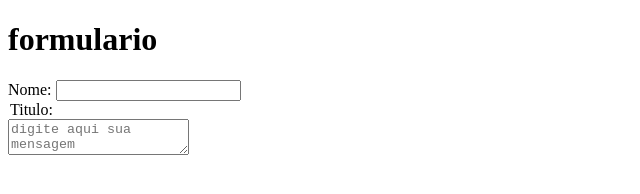
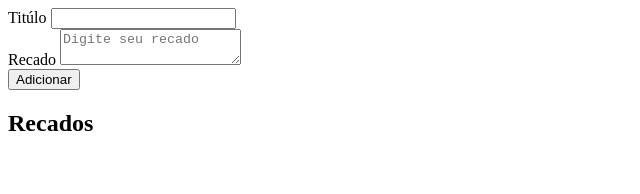
Before and after one commit to AlisonCardoso/card_com_javascript, a plain HTML site: page index.html in a window 1280 px wide. Shown: the whole page, without its empty margins (0-640 px from the left). Drawn offline with Linux system fonts and the light colour scheme.

Commit message:
index
upload index

```diff
--- a/index.html
+++ b/index.html
@@ -1,23 +1,37 @@
 <!DOCTYPE html>
-<html lang="pt-br">
+<html lang="en">
 <head>
     <meta charset="UTF-8">
+    <meta http-equiv="X-UA-Compatible" content="IE=edge">
     <meta name="viewport" content="width=device-width, initial-scale=1.0">
     <title>Document</title>
-    <script src="script2.js" defer></script>
+    <script src="script.js" defer></script>
+    <link rel="stylesheet" href="style.css" type="text/css">
+
 </head>
 <body>
+    <main>
+        <div id="container">
+            <form >
+                <div>
+                <label for="titulo">Titúlo</label>
+                <input type="text" name="titulo" id="titulo">
+            </div>
+            <div>
+                <label for="nome">Recado</label>
+                <textarea type="text" name="nome" id="nome" placeholder="Digite seu recado"></textarea>
 
-<form>
-    <h1 > formulario </h1>
-    <label>Nome: <input name="nome"></label>
-    <div class="all-card">
-        <div>
-            <legend class="titulo">Titulo:</legend>
-            <textarea id="recado" placeholder="digite aqui sua mensagem"></textarea>
+            </div>
 
+
+
+
+                <button>Adicionar</button>
+            </form>
         </div>
-    </div>
-</form>
+        <section id="dados">
+            <h2>Recados</h2>
+        </section>
+    </main>
 </body>
 </html>
```
